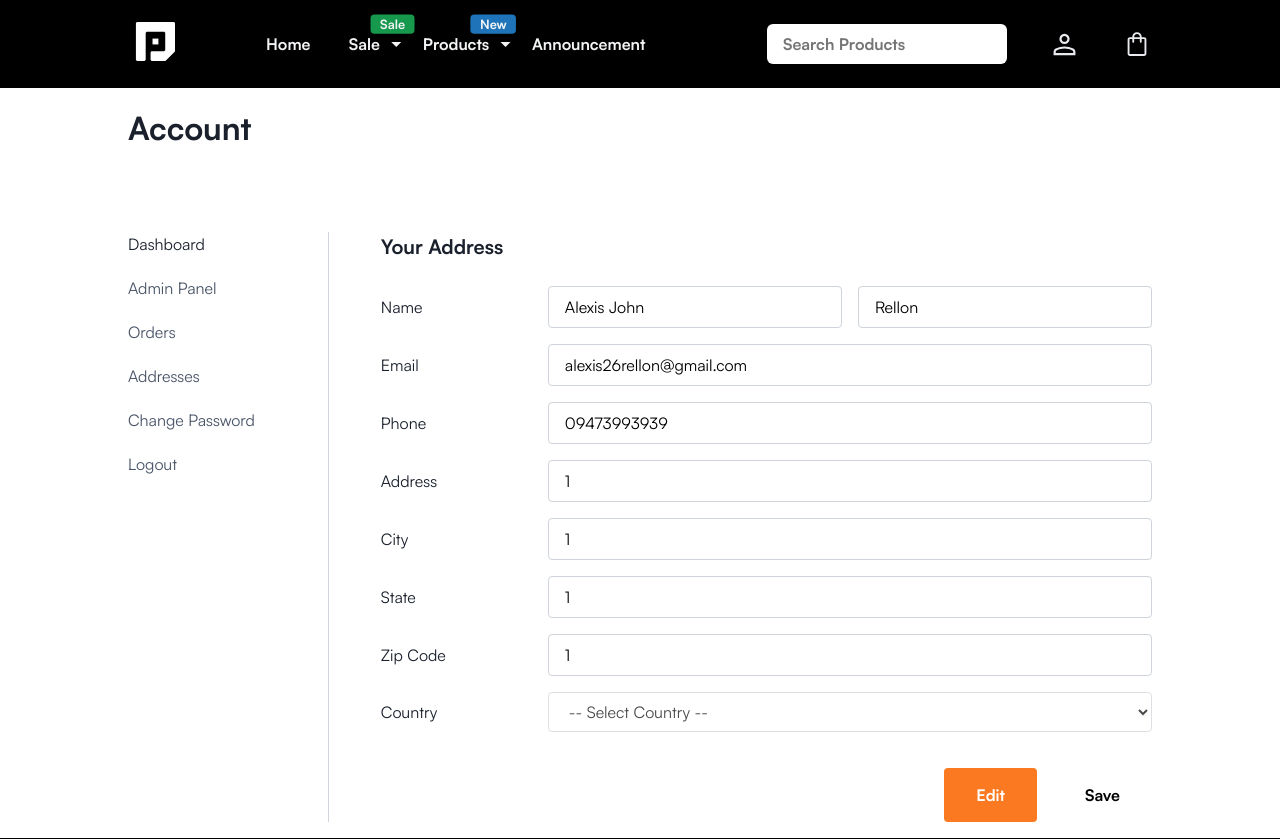
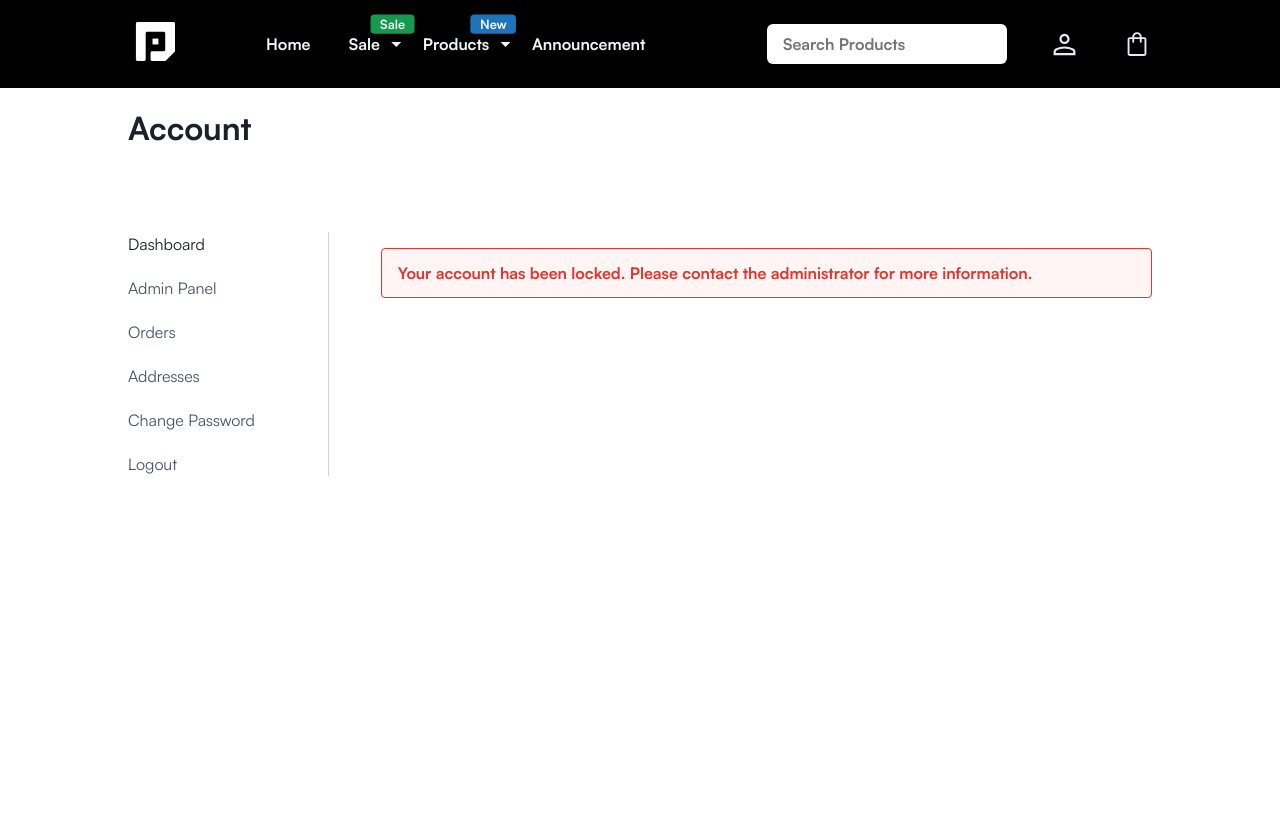
Before and after one commit to AlexisRellon/PixelPlaza, a PHP site: page /accounts/addresses.php in a window 1280 px wide. Shown: the top 839 px of the page. After the commit the page ends 476 px from the top, so only its background shows below. Run offline with PHP 8.4, Linux system fonts and the light colour scheme; a user stored in the database is signed in.

Commit message:
feat: Add account lock alert for locked users

```diff
--- a/accounts/addresses.php
+++ b/accounts/addresses.php
@@ -138,6 +138,16 @@ if (isset($_SESSION['Email'])) {
         <div class="dashboard grid gap-5">
             <?php include '../components/accounts-sidepanel.php' ?>
             <div class="display flex flex-column">
+                <?php /* Alert the user that the user is Locked */
+                if ($_SESSION['lockedStatus'] == 1) {
+                    echo '
+                    <div class="alert-box alert-danger">
+                        <p>Your account has been locked. Please contact the administrator for more information.</p>
+                    </div>
+                    ';
+                    exit();
+                }
+                ?>
                 <!-- Change Contents for every page under ../accounts -->
 
                 <div class="address-wrapper">
@@ -410,7 +420,7 @@ if (isset($_SESSION['Email'])) {
 
         if ($conn->query($sql) === TRUE) {
             // Update the user's information
-            $sql2 = "UPDATE users SET FirstName='$firstName', LastName='$lastName', Email='$email', Phone='$phone' WHERE UserID='$uid'";
+            $sql2 = "UPDATE users SET FirstName='$firstName', LastName='$lastName', Email='$email', Phone='$phone', UserStatusID=2 WHERE UserID='$uid'";
 
             if ($conn->query($sql2) === TRUE) {
                 // Get the updated address information
```
